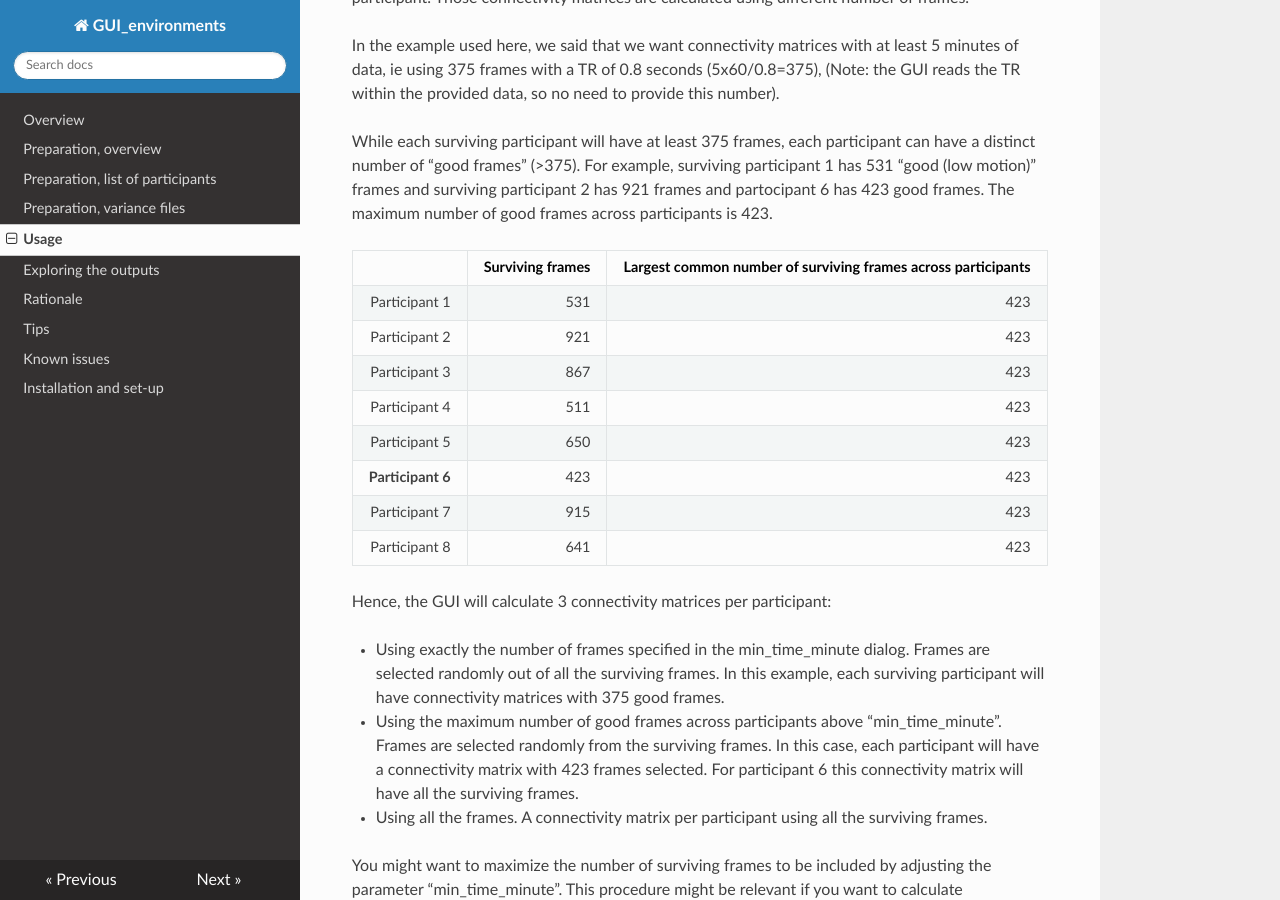
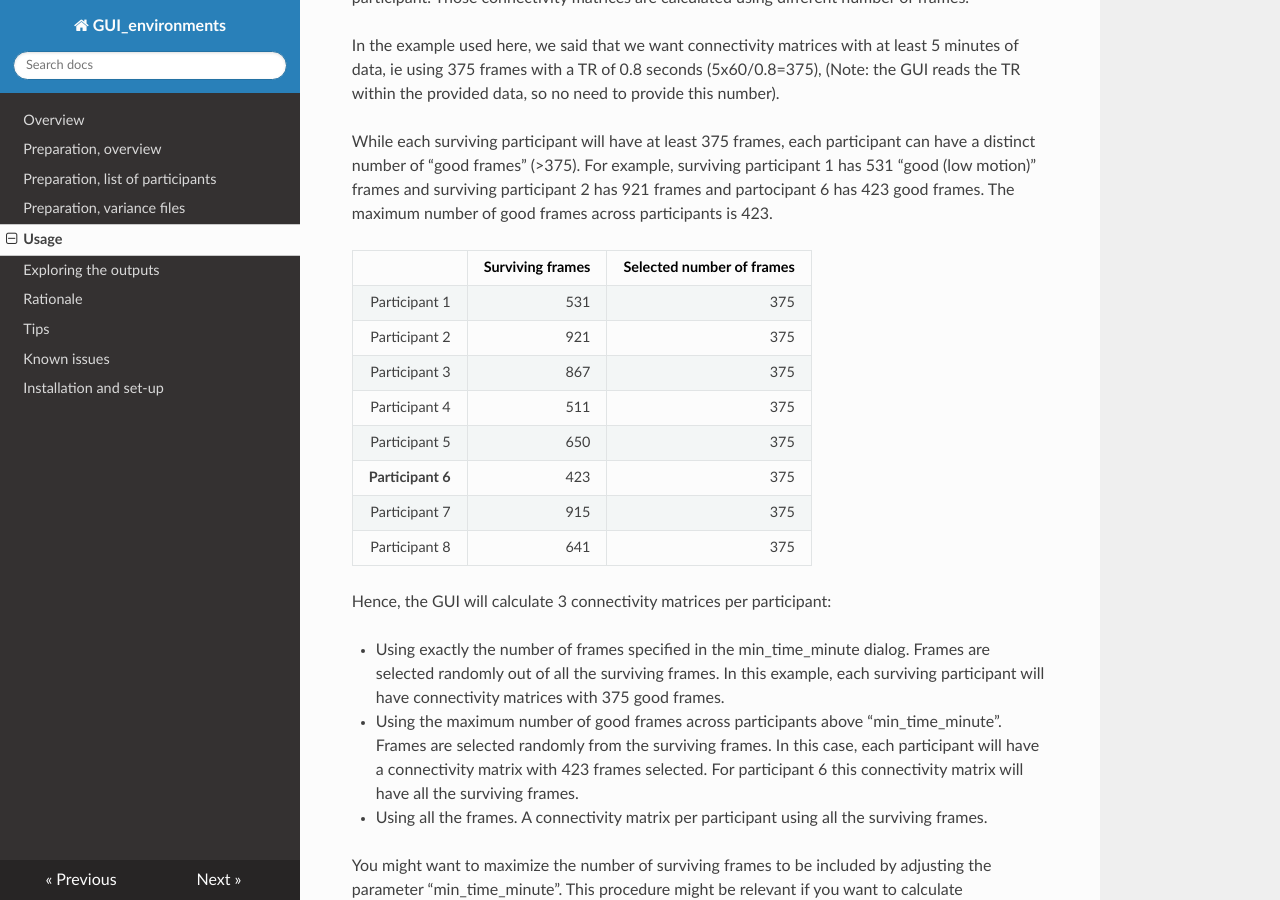
Before and after one commit to omiranda/GUI_environments_documentation, an MkDocs documentation site: the page built from docs/usage.md, in a window 1280 px wide and 900 px high, scrolled down 6294 px. Built offline with MkDocs 1.6.1, drawn with Linux system fonts in a browser that asks for light colours; nearby versions of some CDN libraries; old or Windows-style settings are respelled for this version of MkDocs.

Commit message:
Update usage.md

```diff
--- a/docs/usage.md
+++ b/docs/usage.md
@@ -89,16 +89,16 @@ In the example used here, we said that we want connectivity matrices with at lea
 
 While each surviving participant will have at least 375 frames, each participant can have a distinct number of “good frames” (>375). For example, surviving participant 1 has 531 “good (low motion)” frames and surviving participant 2 has 921 frames and partocipant 6 has 423 good frames. The maximum number of good frames across participants is 423.
 
-| | Surviving frames | Largest common number of surviving frames across participants | Selected number of frames |
-| --- :| --- :| --- :| --- :|
-| Participant 1 | 531 | 423 | 375 |
-| Participant 2 | 921 | 423 | 375 |
-| Participant 3 | 867 | 423 | 375 |
-| Participant 4 | 511 | 423 | 375 |
-| Participant 5 | 650 | 423 | 375 |
-| **Participant 6** | 423 | 423 | 375 |
-| Participant 7 | 915 | 423 | 375 |
-| Participant 8 | 641 | 423 | 375 |
+| | Surviving frames | Selected number of frames |
+| --- :| --- :| --- :|
+| Participant 1 | 531 | 375 |
+| Participant 2 | 921 | 375 |
+| Participant 3 | 867 | 375 |
+| Participant 4 | 511 | 375 |
+| Participant 5 | 650 | 375 |
+| **Participant 6** | 423 | 375 |
+| Participant 7 | 915 | 375 |
+| Participant 8 | 641 | 375 |
 
 Hence, the GUI will calculate 3 connectivity matrices per participant:
 
```
